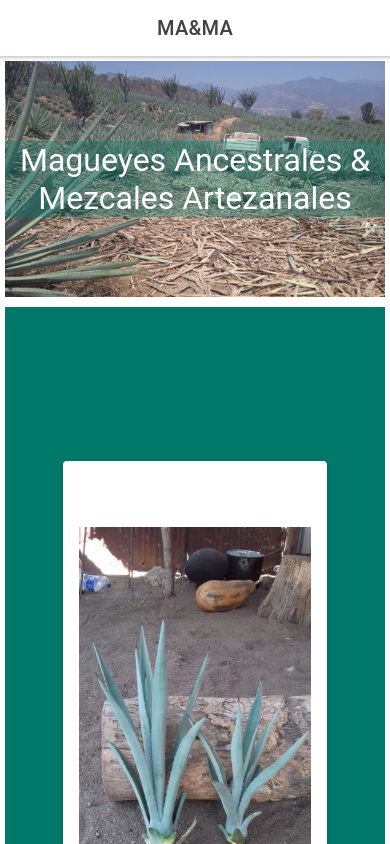
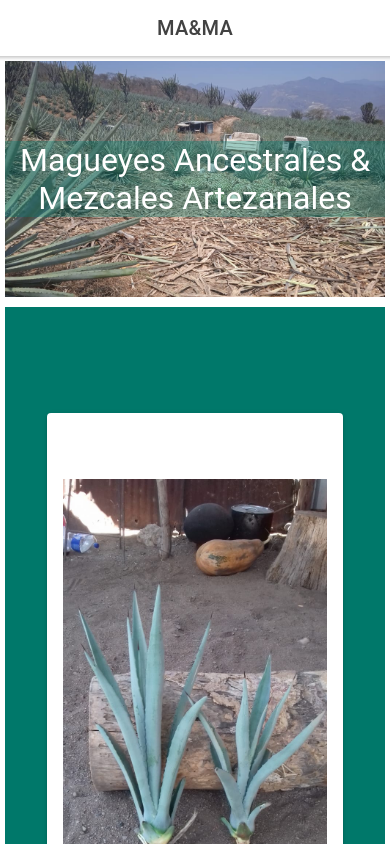
Before and after one commit to MLFutureTech/MAYMA, a React (Create React App) app: page /#/home in a window 390 px wide. Built offline with nearby package versions, Linux system fonts and the light colour scheme.

Commit message:
Ajuste de texto en secciones

```diff
--- a/src/components/Section.module.css
+++ b/src/components/Section.module.css
@@ -41,3 +41,29 @@
   background-color: rgb(121, 85, 72,0.4);
   color:black ;
 }
+
+@media (max-width: 768px) {
+  .text {
+    font-size: 3em;
+  }
+}
+@media (max-width: 576px) {
+  .text {
+    font-size: 2em;
+  }
+}
+@media (max-width: 320px) {
+  .text {
+    font-size: 1.5em;
+  }
+}
+@media (max-width: 280px) {
+  .text {
+    font-size: 1em;
+  }
+}
+@media (max-width: 240px) {
+  .text {
+    font-size: 0.8em;
+  }
+}
```
